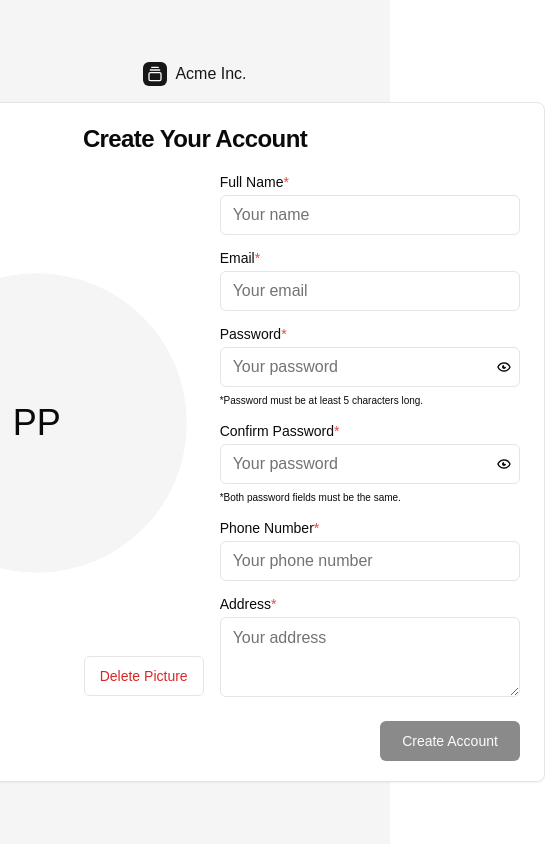
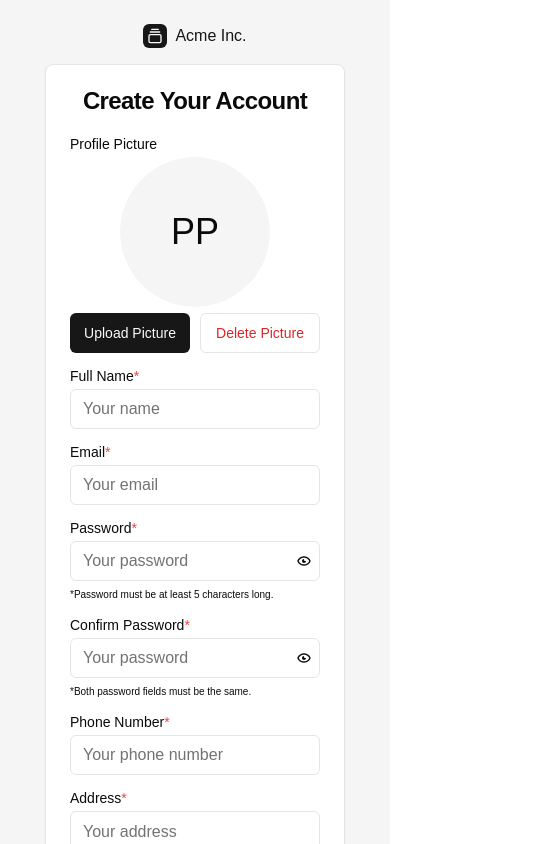
Before and after one commit to muftira/fi-commerce-next, a Next.js app: page /signup in a window 390 px wide. Shown: the top 844 px of the page, 545 px wide, since content can reach past the window. Built offline with nearby package versions, Linux system fonts and the light colour scheme; no server answers.

Commit message:
finished all features on signup page

```diff
--- a/src/components/modal.tsx
+++ b/src/components/modal.tsx
@@ -34,7 +34,7 @@ export default function Modal<T>({
           disabled={validationData}
         >
           {isLoader ? <Loader2 className={`${isLoader && 'animate-spin'}`} /> : ''}
-          Create Account
+          Create
         </Button>
       </AlertDialogTrigger>
       <AlertDialogContent className="bg-white">
--- a/src/components/signup-form.tsx
+++ b/src/components/signup-form.tsx
@@ -133,17 +133,17 @@ export function SignUpForm() {
   }, [data.email]);
 
   return (
-    <Card className="w-[700px] h-[680px]">
+    <Card className="md:w-[700px] w-[300px] md:h-[680px]">
       <CardHeader className="text-center">
         <CardTitle>Create Your Account</CardTitle>
       </CardHeader>
       <CardContent>
         <form>
-          <div className="grid grid-flow-col grid-rows-2 w-full items-center gap-4">
-            <div className="flex flex-col h-[520px] justify-between space-y-1.5 row-span-6">
+          <div className="md:grid md:grid-flow-col md:grid-rows-2 flex flex-col w-full md:items-center gap-4">
+            <div className="flex flex-col md:h-[520px] justify-between space-y-1.5 row-span-6">
               <Label htmlFor="fullName">Profile Picture</Label>
               <div className="flex justify-center items-center">
-                <Avatar className="w-[300px] h-[300px]">
+                <Avatar className="md:w-[300px] md:h-[300px] w-[150px] h-[150px]">
                   <AvatarImage src={imageUrl} alt="ImageProfile" />
                   <AvatarFallback className="text-4xl">PP</AvatarFallback>
                 </Avatar>
@@ -349,7 +349,7 @@ export function SignUpForm() {
         </Button>
 
         <Modal
-          className="w-[140px] cursor-pointer"
+          className="w-[120px] cursor-pointer"
           isModalOpen={isModalOpen}
           handleSubmit={handleSubmit}
           validationData={validationData()}
```
